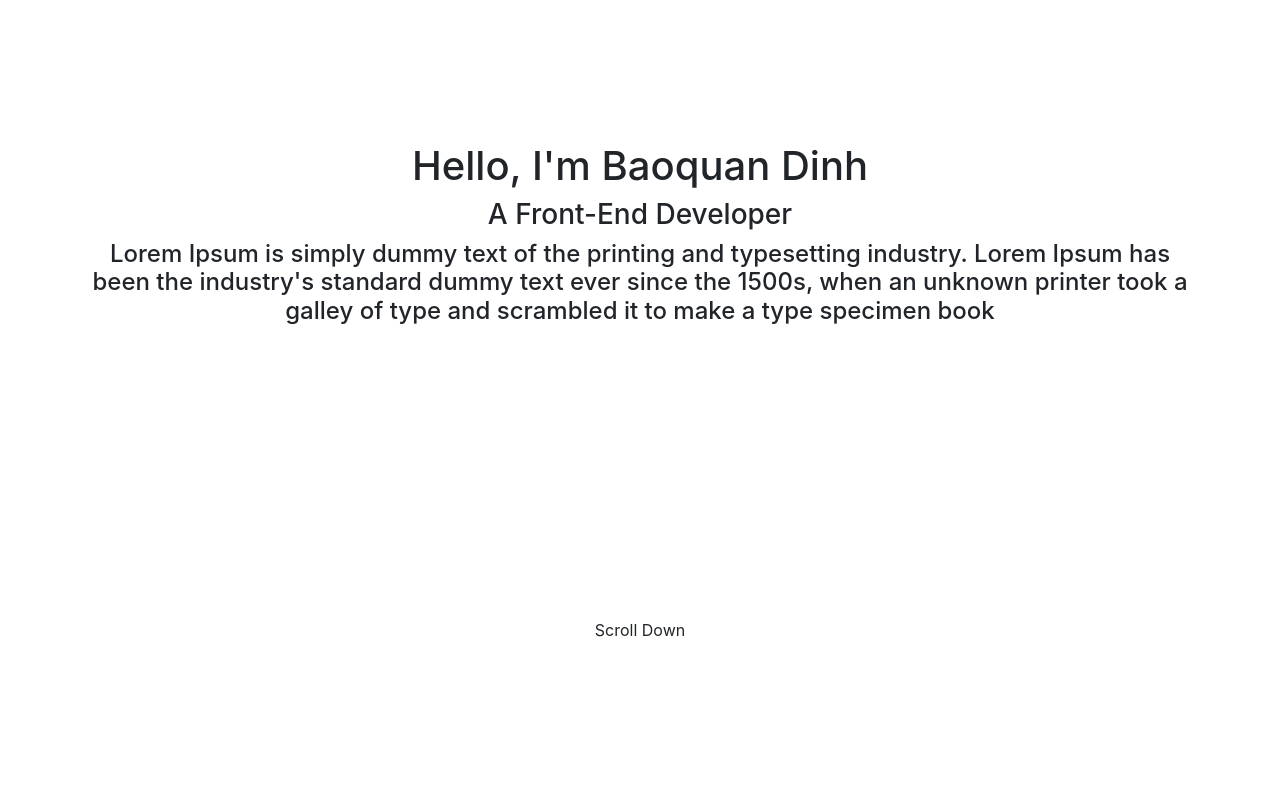
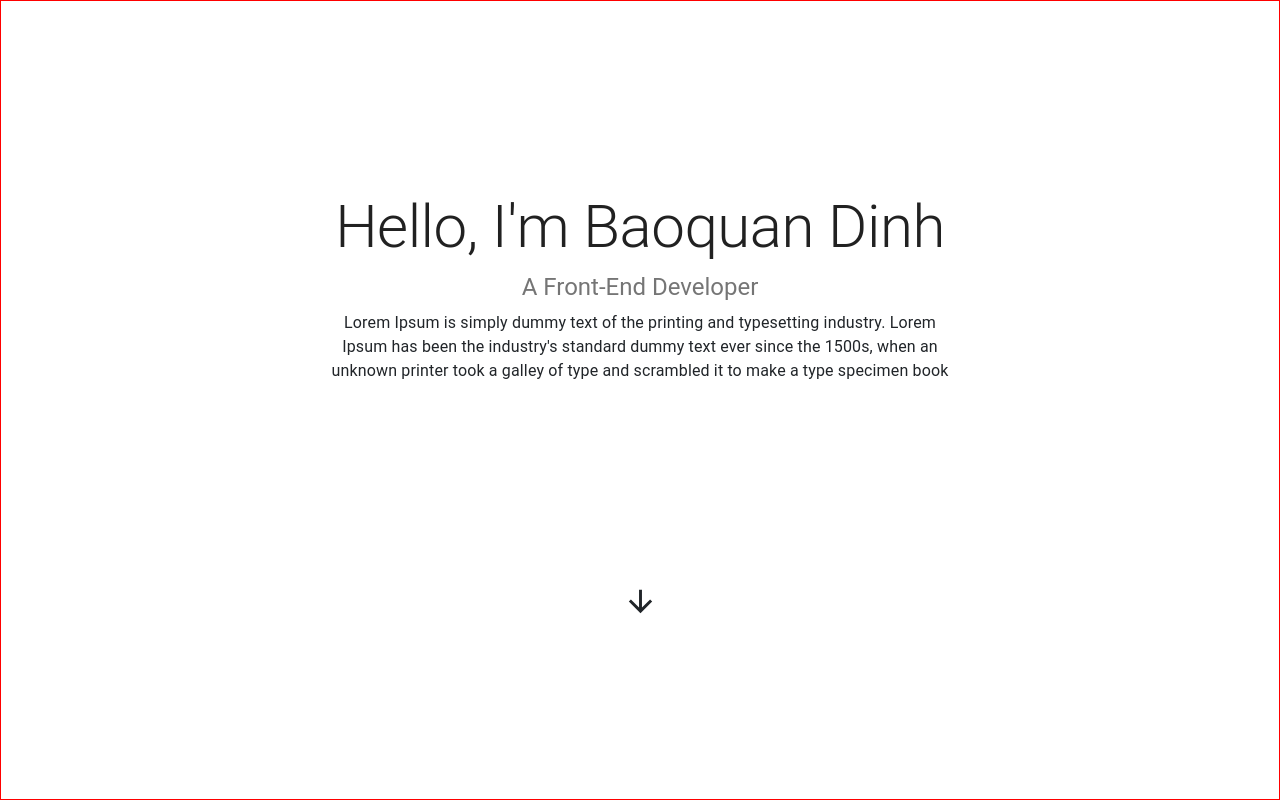
Before and after one commit to baoquandinh/baoquandinh.github.io, a React (Create React App) app in the folder baoquandinhportfolio/: page / in a window 1280 px wide. Shown: the top 800 px of the page. Built offline with nearby package versions, Linux system fonts and the light colour scheme.

Commit message:
Switched to material-ui, added CSS for bouncing icon

```diff
--- a/baoquandinhportfolio/src/components/AboutMe/AboutMeDescription.tsx
+++ b/baoquandinhportfolio/src/components/AboutMe/AboutMeDescription.tsx
@@ -1,15 +1,18 @@
-import { Fragment } from 'react'
-import { Row, Col } from 'react-bootstrap'
 import 'bootstrap/dist/css/bootstrap.min.css';
+import 'aos/dist/aos.css'; // You can also use <link> for styles
+import { Grid, Typography } from '@material-ui/core';
+
 
 export const AboutMeDescription = () => {
-    return <Fragment>
-        <Row>
-            <Col data-aos="fade-out" data-aos-duration='2000' style={{ textAlign: 'center' }} md={12}><h1>Hello, I'm Baoquan Dinh</h1></Col>
-            <Col data-aos="fade-in" data-aos-duration='2000' data-aos-delay='1000' style={{ textAlign: 'center' }} md={12}><h3>A Front-End Developer</h3></Col>
-        </Row>
-        <Row>
-            <Col data-aos="fade-in" data-aos-duration='2000' data-aos-delay='2000' style={{ textAlign: 'center' }} md={12}><h4>Lorem Ipsum is simply dummy text of the printing and typesetting industry. Lorem Ipsum has been the industry's standard dummy text ever since the 1500s, when an unknown printer took a galley of type and scrambled it to make a type specimen book</h4></Col>
-        </Row>
-    </Fragment>
+    return <Grid container direction="column" justify="center" alignItems="center" spacing={1}>
+        <Grid item data-aos="fade-out" data-aos-duration='2000'>
+            <Typography color="textPrimary" variant="h2" component="h2" >Hello, I'm Baoquan Dinh</Typography>
+        </Grid>
+        <Grid item data-aos="fade-out" data-aos-duration='2000' data-aos-delay='500'>
+            <Typography color="textSecondary" variant="h5" component="h5">A Front-End Developer</Typography>
+        </Grid>
+        <Grid item sm={6} data-aos="fade-up" data-aos-duration='2000' data-aos-delay='1000'>
+            <Typography component="p">Lorem Ipsum is simply dummy text of the printing and typesetting industry. Lorem Ipsum has been the industry's standard dummy text ever since the 1500s, when an unknown printer took a galley of type and scrambled it to make a type specimen book</Typography>
+        </Grid>
+    </Grid>
 }
--- a/baoquandinhportfolio/src/pages/AboutMePage.tsx
+++ b/baoquandinhportfolio/src/pages/AboutMePage.tsx
@@ -1,14 +1,16 @@
-import 'bootstrap/dist/css/bootstrap.min.css';
-import { Container, Row, Col, Image } from 'react-bootstrap'
 import { AboutMeDescription } from '../components/AboutMe/AboutMeDescription'
+import { Grid } from '@material-ui/core';
+import ArrowDownwardIcon from '@material-ui/icons/ArrowDownward';
+import '../styles/aboutme.css';
+// import '../styles/Helper.css';
 
 export const AboutMePage = () => {
-    return <Container id="about-me-container">
-        <Row className="align-items-center" style={{height: "100vh"}}>
-            <Col md={12}>
-                <AboutMeDescription />
-            </Col>
-            <Col style={{cursor:"pointer"}} data-aos="fade-in" data-aos-duration="2000" data-aos-delay="2000" data-aos-anchor-placement="contact-me-container" md={12}><p>Scroll Down</p></Col>
-        </Row>
-    </Container>
+    return <Grid container direction="column" justify="space-evenly" alignItems="center" style={{ height: "100vh" }} className="test">
+        <Grid item>
+            <AboutMeDescription />
+        </Grid>
+        <Grid item >
+            <ArrowDownwardIcon id="about-me-arrowdown" fontSize="large" data-aos="fade-in" data-aos-duration="2000" data-aos-delay="2000"/>
+        </Grid>
+    </Grid>
 }
--- /dev/null
+++ b/baoquandinhportfolio/src/styles/aboutme.css
@@ -0,0 +1,14 @@
+@keyframes arrow-bounce {
+    0% {top: 0px}
+    50% {top: 15px}
+    100% {top: 0px}
+}
+
+#about-me-arrowdown {
+animation-name: arrow-bounce;
+animation-duration: 1s;
+animation-iteration-count: infinite;
+animation-timing-function: ease;
+cursor: pointer;
+position: relative;
+}
```
